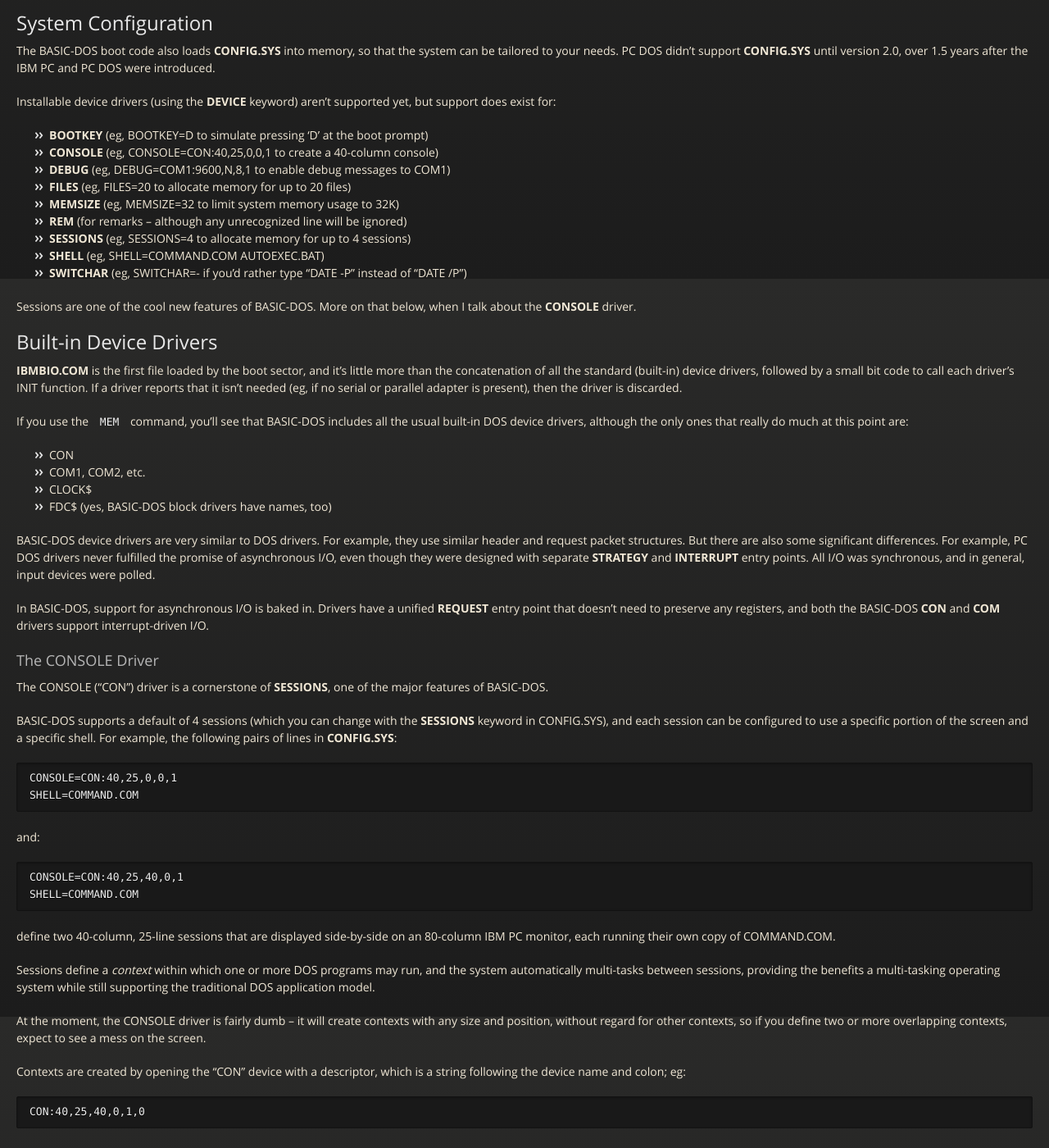
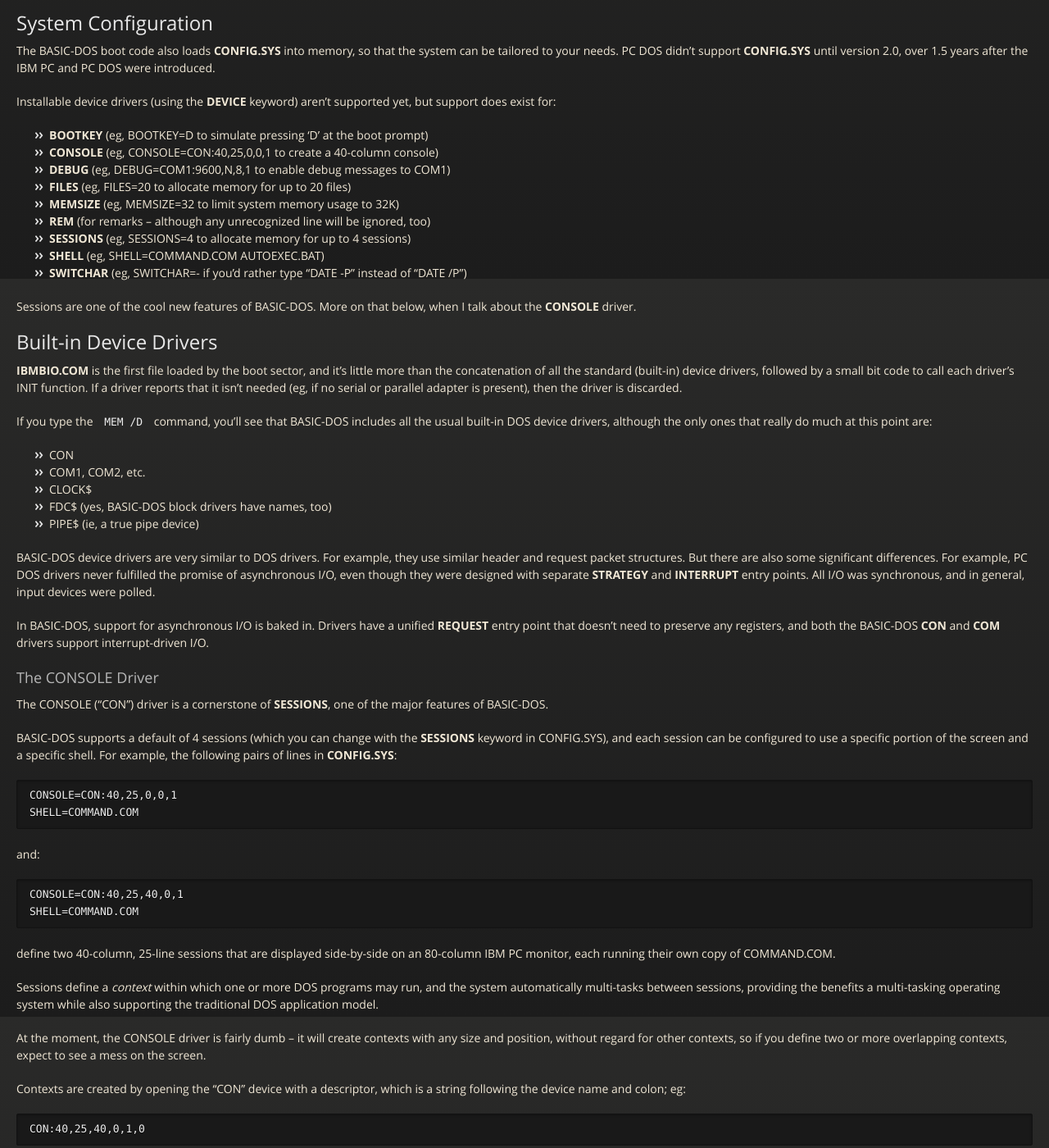
Before and after one commit to jeffpar/basicdos, a Jekyll site: the page built from blog/_posts/2020-07-31-interlude.md, in a window 1280 px wide and 1400 px high, scrolled down 560 px. Shown: the whole window at 82% size. Built offline with Jekyll 4.4.1, drawn with Linux system fonts in a browser that asks for light colours.

```diff
--- a/blog/_posts/2020-07-31-interlude.md
+++ b/blog/_posts/2020-07-31-interlude.md
@@ -39,7 +39,7 @@
   - **DEBUG** (eg, DEBUG=COM1:9600,N,8,1 to enable debug messages to COM1)
   - **FILES** (eg, FILES=20 to allocate memory for up to 20 files)
   - **MEMSIZE** (eg, MEMSIZE=32 to limit system memory usage to 32K)
-  - **REM** (for remarks -- although any unrecognized line will be ignored)
+  - **REM** (for remarks -- although any unrecognized line will be ignored, too)
   - **SESSIONS** (eg, SESSIONS=4 to allocate memory for up to 4 sessions)
   - **SHELL** (eg, SHELL=COMMAND.COM AUTOEXEC.BAT)
   - **SWITCHAR** (eg, SWITCHAR=- if you'd rather type "DATE -P" instead of "DATE /P")
@@ -55,7 +55,7 @@
 reports that it isn't needed (eg, if no serial or parallel adapter is present),
 then the driver is discarded.
 
-If you use the `MEM` command, you'll see that BASIC-DOS includes all the
+If you type the `MEM /D` command, you'll see that BASIC-DOS includes all the
 usual built-in DOS device drivers, although the only ones that really do
 much at this point are:
 
@@ -63,6 +63,7 @@
   - COM1, COM2, etc.
   - CLOCK$
   - FDC$ (yes, BASIC-DOS block drivers have names, too)
+  - PIPE$ (ie, a true pipe device)
 
 BASIC-DOS device drivers are very similar to DOS drivers.  For example,
 they use similar header and request packet structures.  But there are also
@@ -99,7 +100,7 @@
 
 Sessions define a *context* within which one or more DOS programs may run,
 and the system automatically multi-tasks between sessions, providing the
-benefits a multi-tasking operating system while still supporting the traditional
+benefits a multi-tasking operating system while also supporting the traditional
 DOS application model.
 
 At the moment, the CONSOLE driver is fairly dumb -- it will create contexts
```
Also changed, not shown: README.md (+2 -0 lines).
